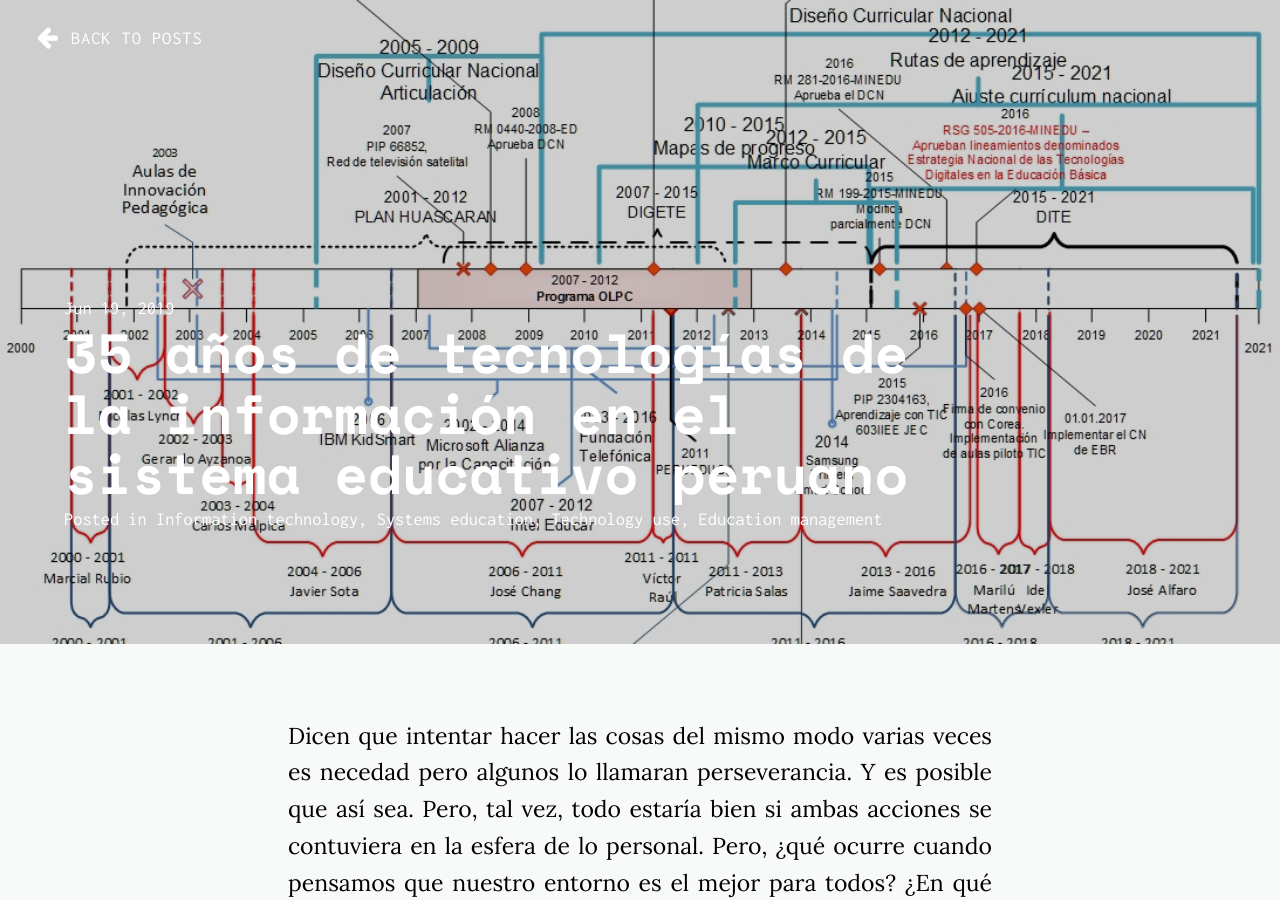
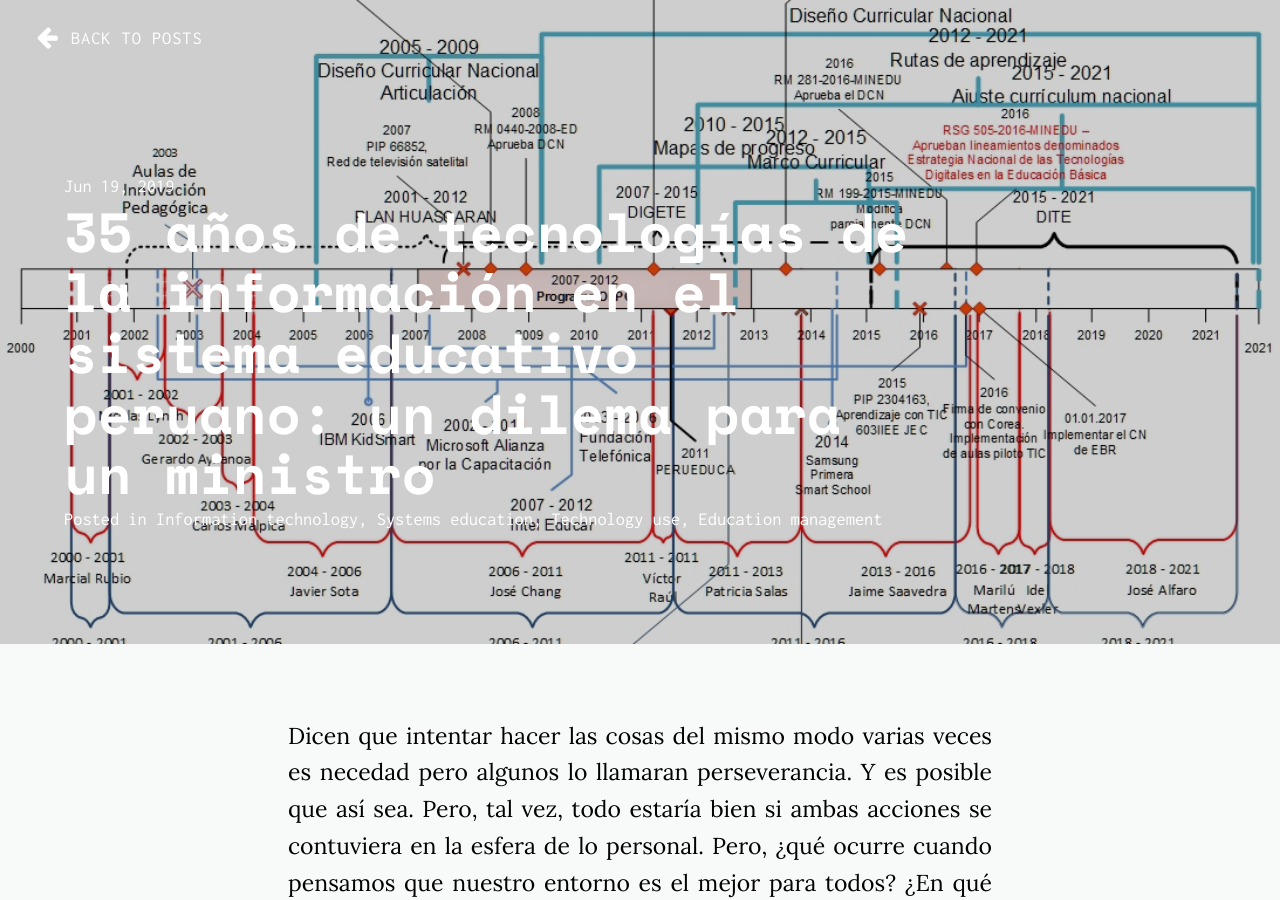
Before and after one commit to manuelvarzen/manuelvarzen.github.io, a Jekyll site: the page built from _posts/2019-06-19-35-años-de-ti-en-edu-peru.md, in a window 1280 px wide and 900 px high. Built offline with Jekyll 4.4.1, drawn with Linux system fonts in a browser that asks for light colours; nearby versions of some CDN libraries.

Commit message:
Update 2019-06-19-35-años-de-ti-en-edu-peru.md

```diff
--- a/_posts/2019-06-19-35-años-de-ti-en-edu-peru.md
+++ b/_posts/2019-06-19-35-años-de-ti-en-edu-peru.md
@@ -1,6 +1,6 @@
 ---
 layout: post
-title: "35 años de tecnologías de la información en el sistema educativo peruano"
+title: "35 años de tecnologías de la información en el sistema educativo peruano: un dilema para un ministro"
 date: 2019-06-19
 summary: Varios esfuerzos se realizaron por colocar computadoras en el aula, con pena y dolor.
 description: Un análisis del periodo comprendido entre 1980 a 2011.
```
